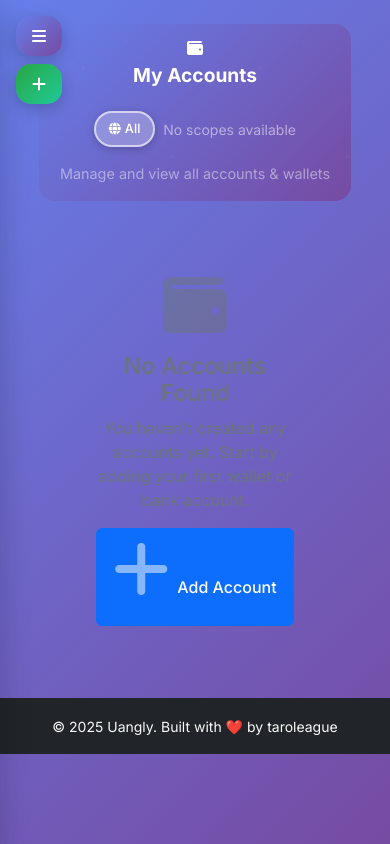
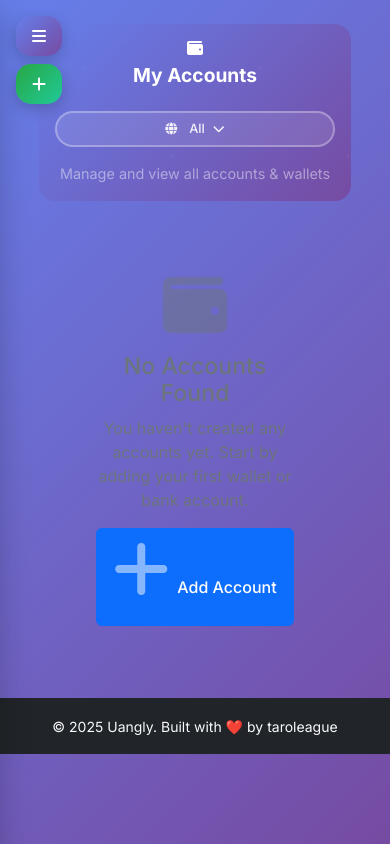
Before and after one commit to gomgomS/ngaturuang, a Flask app: page /accounts in a window 390 px wide. Run offline with Flask 3, Linux system fonts and the light colour scheme; the visitor is signed in with stand-in values (Sample User, id 1); data that the repository does not hold is empty; parts of the project's set-up code (start-up, migrations or seed data) failed here and were passed over; some libraries are stand-ins or nearby versions.

Commit message:
fix bug in my account scope bug

```diff
--- a/templates/accounts.html
+++ b/templates/accounts.html
@@ -111,7 +111,7 @@
         margin-bottom: 2rem;
         text-align: center;
         position: relative;
-        overflow: hidden;
+        overflow: visible;
     }
 
     .accounts-header::before {
@@ -214,7 +214,7 @@
     /* Scope Filter Styles */
     .scope-filter-container {
         position: relative;
-        z-index: 1;
+        z-index: 1020;
     }
 
     .scope-buttons-container {
@@ -223,6 +223,111 @@
         gap: 0.5rem;
         align-items: center;
         justify-content: flex-end;
+        position: relative;
+    }
+
+    .scope-buttons-container .d-inline-flex {
+        display: flex !important;
+        flex-wrap: wrap !important;
+        gap: 0.5rem !important;
+    }
+
+    .scope-dropdown-container {
+        position: relative;
+        display: inline-block;
+        z-index: 1021;
+    }
+
+    .scope-dropdown-toggle {
+        background: rgba(255, 255, 255, 0.1);
+        border: 2px solid rgba(255, 255, 255, 0.3);
+        color: rgba(255, 255, 255, 0.9);
+        border-radius: 20px;
+        padding: 0.5rem 1rem;
+        font-size: 0.85rem;
+        font-weight: 500;
+        transition: all 0.3s ease;
+        white-space: nowrap;
+        cursor: pointer;
+        display: flex;
+        align-items: center;
+        gap: 0.5rem;
+    }
+
+    .scope-dropdown-toggle:hover {
+        background: rgba(255, 255, 255, 0.2);
+        border-color: rgba(255, 255, 255, 0.5);
+        color: white;
+        transform: translateY(-1px);
+    }
+
+    .scope-dropdown-toggle.active {
+        background: rgba(255, 255, 255, 0.25);
+        border-color: rgba(255, 255, 255, 0.6);
+        color: white;
+        box-shadow: 0 2px 8px rgba(0, 0, 0, 0.2);
+    }
+
+    .scope-dropdown-toggle i {
+        font-size: 0.75rem;
+        transition: transform 0.3s ease;
+    }
+
+    .scope-dropdown-toggle.active i {
+        transform: rotate(180deg);
+    }
+
+    .scope-dropdown-menu {
+        position: absolute;
+        top: calc(100% + 0.5rem);
+        right: 0;
+        background: white;
+        border-radius: 12px;
+        box-shadow: 0 8px 25px rgba(0, 0, 0, 0.15);
+        padding: 0.5rem;
+        min-width: 200px;
+        z-index: 1022;
+        opacity: 0;
+        visibility: hidden;
+        transform: translateY(-10px);
+        transition: all 0.3s ease;
+        border: 1px solid rgba(0, 0, 0, 0.1);
+    }
+
+    .scope-dropdown-menu.show {
+        opacity: 1;
+        visibility: visible;
+        transform: translateY(0);
+    }
+
+    .scope-dropdown-item {
+        display: block;
+        width: 100%;
+        padding: 0.75rem 1rem;
+        border: none;
+        background: none;
+        text-align: left;
+        color: #333;
+        border-radius: 8px;
+        transition: all 0.2s ease;
+        font-size: 0.85rem;
+        font-weight: 500;
+    }
+
+    .scope-dropdown-item:hover {
+        background: rgba(102, 126, 234, 0.1);
+        color: #667eea;
+    }
+
+    .scope-dropdown-item.active {
+        background: rgba(102, 126, 234, 0.15);
+        color: #667eea;
+        font-weight: 600;
+    }
+
+    .scope-dropdown-item i {
+        margin-right: 0.5rem;
+        font-size: 0.75rem;
     }
 
     .scope-filter-btn {
@@ -347,6 +452,29 @@
              gap: 0.5rem;
          }
 
+         .scope-buttons-container .d-flex {
+             flex-wrap: wrap !important;
+             justify-content: center !important;
+         }
+
+         .scope-dropdown-container {
+             width: 100%;
+         }
+
+         .scope-dropdown-toggle {
+             width: 100%;
+             justify-content: center;
+             font-size: 0.8rem;
+             padding: 0.4rem 0.8rem;
+         }
+
+         .scope-dropdown-menu {
+             right: 0;
+             left: 0;
+             min-width: auto;
+             width: 100%;
+         }
+
          .scope-filter-btn {
              font-size: 0.8rem;
              padding: 0.4rem 0.8rem;
@@ -409,11 +537,20 @@
 
             <div class="scope-filter-container">
                 <div class="scope-buttons-container">
-                    <button type="button" class="btn btn-sm btn-outline-light scope-filter-btn active" data-scope="all">
-                        <i class="fas fa-globe me-1"></i>All
-                    </button>
-                    <div id="scopeButtonsContainer" class="d-inline-flex gap-2">
-                        <!-- populated by JS -->
+                    <div class="scope-dropdown-container">
+                        <button type="button" class="scope-dropdown-toggle" id="scopeDropdownToggle">
+                            <i class="fas fa-globe me-1"></i>
+                            <span id="selectedScopeText">All</span>
+                            <i class="fas fa-chevron-down"></i>
+                        </button>
+                        <div class="scope-dropdown-menu" id="scopeDropdownMenu">
+                            <button type="button" class="scope-dropdown-item active" data-scope="all">
+                                <i class="fas fa-globe"></i>All
+                            </button>
+                            <div id="scopeDropdownItems">
+                                <!-- populated by JS -->
+                            </div>
+                        </div>
                     </div>
                 </div>
             </div>
@@ -639,54 +776,103 @@
 function initializeScopeFilter() {
     // Use scopes passed from template
     const scopes = {{ scopes|tojson }};
-    populateScopeButtons(scopes);
+    populateScopeDropdown(scopes);
 
-    // Add event listeners to scope filter buttons
-    const scopeButtons = document.querySelectorAll('.scope-filter-btn');
-    scopeButtons.forEach(button => {
-        button.addEventListener('click', function() {
+    // Add event listeners to scope dropdown
+    const dropdownToggle = document.getElementById('scopeDropdownToggle');
+    const dropdownMenu = document.getElementById('scopeDropdownMenu');
+
+    // Toggle dropdown
+    dropdownToggle.addEventListener('click', function(e) {
+        e.stopPropagation();
+        toggleScopeDropdown();
+    });
+
+    // Close dropdown when clicking outside
+    document.addEventListener('click', function(e) {
+        if (!dropdownToggle.contains(e.target) && !dropdownMenu.contains(e.target)) {
+            closeScopeDropdown();
+        }
+    });
+
+    // Add event listeners to scope dropdown items
+    const scopeItems = document.querySelectorAll('.scope-dropdown-item');
+    scopeItems.forEach(item => {
+        item.addEventListener('click', function() {
             const selectedScope = this.getAttribute('data-scope');
-            filterAccountsByScope(selectedScope);
-
-            // Update active state
-            scopeButtons.forEach(btn => btn.classList.remove('active'));
-            this.classList.add('active');
+            const scopeName = this.textContent.trim();
+            selectScope(selectedScope, scopeName);
         });
     });
 }
 
-function populateScopeButtons(scopes) {
-    const container = document.getElementById('scopeButtonsContainer');
+function toggleScopeDropdown() {
+    const dropdownToggle = document.getElementById('scopeDropdownToggle');
+    const dropdownMenu = document.getElementById('scopeDropdownMenu');
+
+    dropdownToggle.classList.toggle('active');
+    dropdownMenu.classList.toggle('show');
+}
+
+function closeScopeDropdown() {
+    const dropdownToggle = document.getElementById('scopeDropdownToggle');
+    const dropdownMenu = document.getElementById('scopeDropdownMenu');
+
+    dropdownToggle.classList.remove('active');
+    dropdownMenu.classList.remove('show');
+}
+
+function selectScope(scopeId, scopeName) {
+    // Update selected scope text
+    const selectedScopeText = document.getElementById('selectedScopeText');
+    selectedScopeText.textContent = scopeName;
+
+    // Update active state
+    const scopeItems = document.querySelectorAll('.scope-dropdown-item');
+    scopeItems.forEach(item => item.classList.remove('active'));
+
+    const selectedItem = document.querySelector(`[data-scope="${scopeId}"]`);
+    if (selectedItem) {
+        selectedItem.classList.add('active');
+    }
+
+    // Filter accounts
+    filterAccountsByScope(scopeId);
+
+    // Close dropdown
+    closeScopeDropdown();
+}
+
+function populateScopeDropdown(scopes) {
+    const container = document.getElementById('scopeDropdownItems');
     if (!container) return;
 
-    // Clear existing scope buttons (except "All Scopes")
+    // Clear existing scope items
     container.innerHTML = '';
 
     if (scopes && scopes.length > 0) {
         scopes.forEach(scope => {
-            const button = document.createElement('button');
-            button.type = 'button';
-            button.className = 'btn btn-sm btn-outline-light scope-filter-btn';
-            button.setAttribute('data-scope', scope._id);
-            button.innerHTML = `<i class="fas fa-tag me-1"></i>${scope.name}`;
+            const item = document.createElement('button');
+            item.type = 'button';
+            item.className = 'scope-dropdown-item';
+            item.setAttribute('data-scope', scope._id);
+            item.innerHTML = `<i class="fas fa-tag"></i>${scope.name}`;
 
             // Add click event listener
-            button.addEventListener('click', function() {
+            item.addEventListener('click', function() {
                 const selectedScope = this.getAttribute('data-scope');
-                filterAccountsByScope(selectedScope);
-
-                // Update active state
-                document.querySelectorAll('.scope-filter-btn').forEach(btn => btn.classList.remove('active'));
-                this.classList.add('active');
+                const scopeName = this.textContent.trim();
+                selectScope(selectedScope, scopeName);
             });
 
-            container.appendChild(button);
+            container.appendChild(item);
         });
     } else {
         // Show message if no scopes available
-        const noScopesMsg = document.createElement('small');
-        noScopesMsg.className = 'text-white-50';
+        const noScopesMsg = document.createElement('div');
+        noScopesMsg.className = 'scope-dropdown-item text-muted';
         noScopesMsg.textContent = 'No scopes available';
+        noScopesMsg.style.pointerEvents = 'none';
         container.appendChild(noScopesMsg);
     }
 }
```
